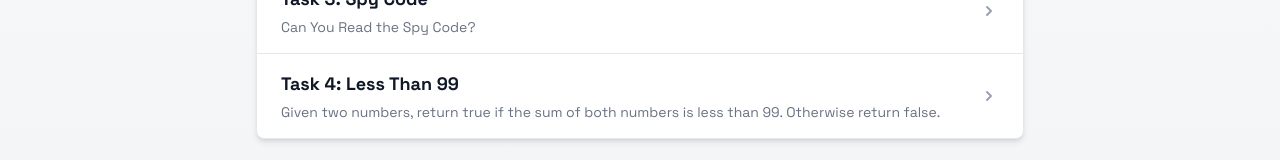
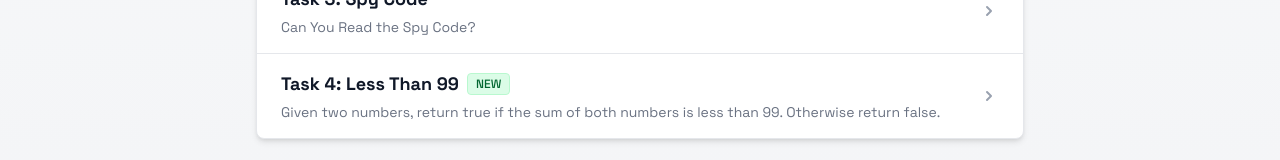
Before and after one commit to elmir-mammadli/javascript-practice-challenges, a Next.js app: page / in a window 1280 px wide. Shown: the part 503-663 px from the top of the page. Built offline with nearby package versions, Linux system fonts and the light colour scheme.

Commit message:
Enhance Home and TestRunner components with loading state and tag display. Update TestData type to include tags and modify lessThan99 test to add a new tag.

```diff
--- a/src/app/page.tsx
+++ b/src/app/page.tsx
@@ -1,5 +1,6 @@
 import Link from 'next/link';
 import { tests } from '@/data/tests';
+import Tag from '@/components/ui/Tag';
 
 export default function Home() {
   return (
@@ -28,7 +29,14 @@ export default function Home() {
                 >
                   <div className="px-6 py-4 flex items-center">
                     <div className="min-w-0 flex-1">
-                      <h4 className="text-lg font-bold text-gray-900 truncate">{test.title}</h4>
+                      <div className="flex items-center gap-2">
+                        <h4 className="text-lg font-bold text-gray-900 truncate">{test.title}</h4>
+                        {test.tags && test.tags.map((tag, index) => (
+                          <Tag key={index} color={tag.color || 'blue'}>
+                            {tag.label}
+                          </Tag>
+                        ))}
+                      </div>
                       <p className="mt-1 text-sm text-gray-500">{test.description.en.title}</p>
                     </div>
                     <div className="ml-4 flex-shrink-0">
--- a/src/components/test/TestRunner.tsx
+++ b/src/components/test/TestRunner.tsx
@@ -24,10 +24,19 @@ export default function TestRunner({ testData }: TestRunnerProps) {
   const [prevTestId, setPrevTestId] = useState<string | null>(null);
   const [sessionId, setSessionId] = useState<string>("");
   const [isConfirmOpen, setIsConfirmOpen] = useState(false);
+  const [isLoading, setIsLoading] = useState(true);
 
   // Generate a session ID on component mount to track user sessions
   useEffect(() => {
     setSessionId(Date.now().toString());
+
+    // Show loading state for 0.5 second when component mounts
+    setIsLoading(true);
+    const timer = setTimeout(() => {
+      setIsLoading(false);
+    }, 300);
+
+    return () => clearTimeout(timer);
   }, []);
 
   // Load saved code from localStorage when the test changes
@@ -36,6 +45,12 @@ export default function TestRunner({ testData }: TestRunnerProps) {
     setIsCompleted(false);
     setResults(null);
     setError(null);
+
+    // Show loading state for 1 second when task changes
+    setIsLoading(true);
+    const timer = setTimeout(() => {
+      setIsLoading(false);
+    }, 300);
 
     // Load saved code for this test if it exists
     const savedCode = localStorage.getItem(`code_${testData.id}`);
@@ -53,6 +68,8 @@ export default function TestRunner({ testData }: TestRunnerProps) {
 
     // Find previous and next test IDs
     fetchAdjacentTestIds();
+
+    return () => clearTimeout(timer);
   }, [testData.id, sessionId]);
 
   // Save code to localStorage whenever it changes
@@ -94,7 +111,7 @@ export default function TestRunner({ testData }: TestRunnerProps) {
         setIsCompleted(false);
       }
       setIsRunning(false);
-    }, 500);
+    }, 300);
   };
 
   const fetchAdjacentTestIds = async () => {
@@ -173,6 +190,18 @@ export default function TestRunner({ testData }: TestRunnerProps) {
 
   return (
     <>
+      {isLoading && (
+        <div className="fixed inset-0 bg-gray-900 bg-opacity-70 z-50 flex items-center justify-center">
+          <div className="bg-white rounded-lg p-8 max-w-md w-full shadow-xl">
+            <div className="flex flex-col items-center">
+              <div className="animate-spin rounded-full h-12 w-12 border-b-2 border-blue-500 mb-4"></div>
+              <h3 className="text-lg font-medium text-gray-900 mb-2">Loading Challenge</h3>
+              <p className="text-gray-500 text-center">Preparing your coding environment</p>
+            </div>
+          </div>
+        </div>
+      )}
+
       <div className="bg-white shadow-lg rounded-lg overflow-hidden">
         <div className="bg-gray-800 text-white p-6">
           <div className="flex justify-between items-center">
@@ -265,7 +294,7 @@ export default function TestRunner({ testData }: TestRunnerProps) {
               <button
                 onClick={runTest}
                 disabled={isRunning}
-                className={`px-4 py-2 bg-blue-600 text-white rounded hover:bg-blue-700 focus:outline-none focus:ring-2 focus:ring-blue-500 focus:ring-opacity-50 transition-colors ${
+                className={`px-4 py-2 bg-[#00a2ed] text-white rounded hover:bg-[#0090d3] focus:outline-none focus:ring-2 focus:ring-[#00aeff] focus:ring-opacity-50 transition-colors ${
                   isRunning ? 'opacity-70 cursor-not-allowed' : ''
                 }`}
               >
--- /dev/null
+++ b/src/components/ui/Tag.tsx
@@ -0,0 +1,30 @@
+'use client';
+
+import { ReactNode } from 'react';
+
+type TagColor = 'blue' | 'green' | 'red' | 'yellow' | 'purple' | 'pink';
+
+interface TagProps {
+  children: ReactNode;
+  color?: TagColor;
+  className?: string;
+}
+
+const colorClasses = {
+  blue: 'bg-blue-100 text-blue-800 border-blue-200',
+  green: 'bg-green-100 text-green-800 border-green-200',
+  red: 'bg-red-100 text-red-800 border-red-200',
+  yellow: 'bg-yellow-100 text-yellow-800 border-yellow-200',
+  purple: 'bg-purple-100 text-purple-800 border-purple-200',
+  pink: 'bg-pink-100 text-pink-800 border-pink-200'
+};
+
+export default function Tag({ children, color = 'blue', className = '' }: TagProps) {
+  return (
+    <span
+      className={`inline-flex items-center px-2 py-0.5 rounded text-xs font-medium border ${colorClasses[color]} ${className}`}
+    >
+      {children}
+    </span>
+  );
+}
--- a/src/data/tests/lessThan99.ts
+++ b/src/data/tests/lessThan99.ts
@@ -1,6 +1,14 @@
-export const lessThan99Test = {
+import { TestData } from '@/types';
+
+export const lessThan99Test: TestData = {
   id: "less-than-99",
   title: "Task 4: Less Than 99",
+  tags: [
+    {
+      label: "NEW",
+      color: "green"
+    }
+  ],
   description: {
     en: {
       title: "Given two numbers, return true if the sum of both numbers is less than 99. Otherwise return false.",
--- a/src/types/index.ts
+++ b/src/types/index.ts
@@ -33,6 +33,10 @@ export interface TestData {
   functionName: string;
   testCases: TestCase[];
   solutions?: Solution[];
+  tags?: {
+    label: string;
+    color?: 'blue' | 'green' | 'red' | 'yellow' | 'purple' | 'pink';
+  }[];
 }
 
 export interface SuccessResult {
```
